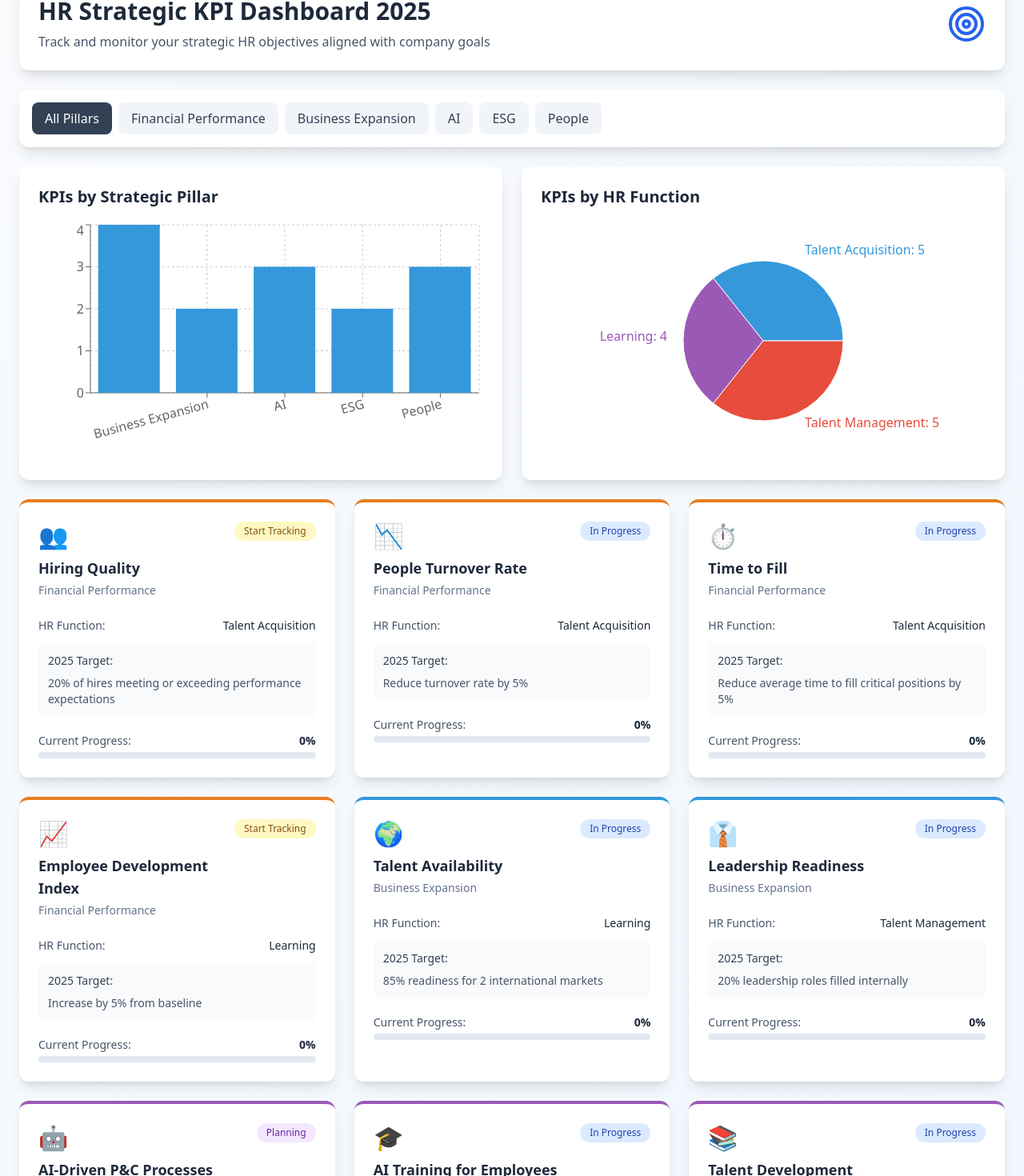
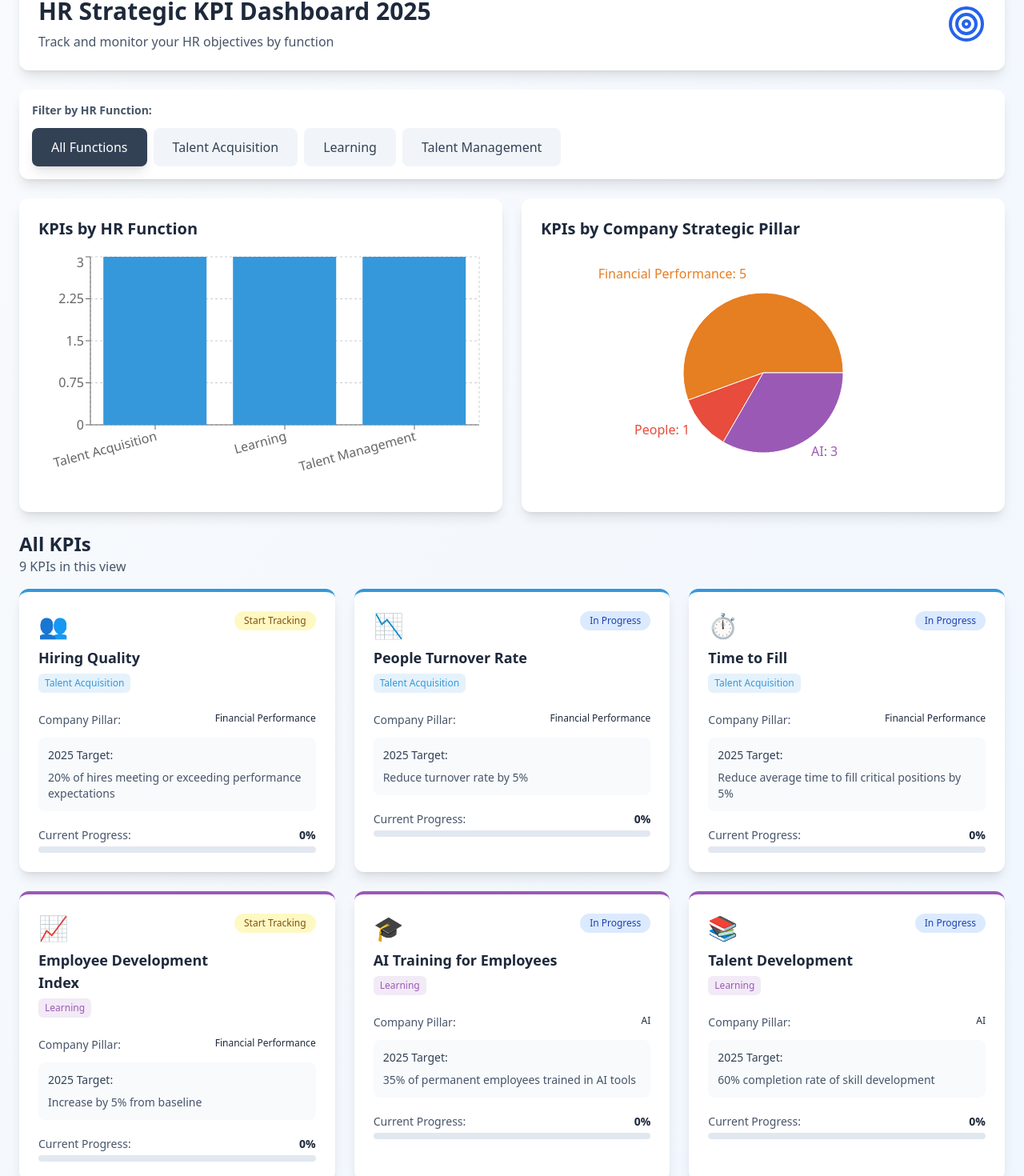
Before and after one commit to FahadHassan315/hr-kpi-dashboard, a React app in the folder hr-kpi-dashboard/: page / in a window 1280 px wide. Shown: the part 52-1522 px from the top of the page at 80% size. Built offline with nearby package versions, Linux system fonts and the light colour scheme; the HTML template or start-up script is replaced by a standard one.

Commit message:
Refactor HR KPI Dashboard for HR Functions

```diff
--- a/hr-kpi-dashboard/src/App.jsx
+++ b/hr-kpi-dashboard/src/App.jsx
@@ -3,13 +3,14 @@ import { BarChart, Bar, XAxis, YAxis, CartesianGrid, Tooltip, Legend, Responsive
 import { Target } from 'lucide-react';
 
 const HRKPIDashboard = () => {
-  const [selectedPillar, setSelectedPillar] = useState('all');
+  const [selectedFunction, setSelectedFunction] = useState('all');
 
   const kpiData = [
+    // Talent Acquisition
     {
+      hrFunction: 'Talent Acquisition',
+      kpi: 'Hiring Quality',
       companyPillar: 'Financial Performance',
-      hrPillar: 'Talent Acquisition',
-      kpi: 'Hiring Quality',
       target: '20% of hires meeting or exceeding performance expectations',
       currentValue: 0,
       targetValue: 20,
@@ -17,9 +18,9 @@ const HRKPIDashboard = () => {
       icon: '👥'
     },
     {
+      hrFunction: 'Talent Acquisition',
+      kpi: 'People Turnover Rate',
       companyPillar: 'Financial Performance',
-      hrPillar: 'Talent Acquisition',
-      kpi: 'People Turnover Rate',
       target: 'Reduce turnover rate by 5%',
       currentValue: 0,
       targetValue: -5,
@@ -27,19 +28,20 @@ const HRKPIDashboard = () => {
       icon: '📉'
     },
     {
+      hrFunction: 'Talent Acquisition',
+      kpi: 'Time to Fill',
       companyPillar: 'Financial Performance',
-      hrPillar: 'Talent Acquisition',
-      kpi: 'Time to Fill',
       target: 'Reduce average time to fill critical positions by 5%',
       currentValue: 0,
       targetValue: -5,
       status: 'In Progress',
       icon: '⏱️'
     },
+    // Learning
     {
+      hrFunction: 'Learning',
+      kpi: 'Employee Development Index',
       companyPillar: 'Financial Performance',
-      hrPillar: 'Learning',
-      kpi: 'Employee Development Index',
       target: 'Increase by 5% from baseline',
       currentValue: 0,
       targetValue: 5,
@@ -47,39 +49,9 @@ const HRKPIDashboard = () => {
       icon: '📈'
     },
     {
-      companyPillar: 'Business Expansion',
-      hrPillar: 'Learning',
-      kpi: 'Talent Availability',
-      target: '85% readiness for 2 international markets',
-      currentValue: 0,
-      targetValue: 85,
-      status: 'In Progress',
-      icon: '🌍'
-    },
-    {
-      companyPillar: 'Business Expansion',
-      hrPillar: 'Talent Management',
-      kpi: 'Leadership Readiness',
-      target: '20% leadership roles filled internally',
-      currentValue: 0,
-      targetValue: 20,
-      status: 'In Progress',
-      icon: '👔'
-    },
-    {
+      hrFunction: 'Learning',
+      kpi: 'AI Training for Employees',
       companyPillar: 'AI',
-      hrPillar: 'Talent Acquisition',
-      kpi: 'AI-Driven P&C Processes',
-      target: 'Implement AI in 25% of P&C processes',
-      currentValue: 0,
-      targetValue: 25,
-      status: 'Planning',
-      icon: '🤖'
-    },
-    {
-      companyPillar: 'AI',
-      hrPillar: 'Learning',
-      kpi: 'AI Training for Employees',
       target: '35% of permanent employees trained in AI tools',
       currentValue: 0,
       targetValue: 35,
@@ -87,39 +59,20 @@ const HRKPIDashboard = () => {
       icon: '🎓'
     },
     {
+      hrFunction: 'Learning',
+      kpi: 'Talent Development',
       companyPillar: 'AI',
-      hrPillar: 'Learning',
-      kpi: 'Talent Development',
       target: '60% completion rate of skill development',
       currentValue: 0,
       targetValue: 60,
       status: 'In Progress',
       icon: '📚'
     },
+    // Talent Management
     {
-      companyPillar: 'ESG',
-      hrPillar: 'Talent Management',
-      kpi: 'Diversity & Inclusion Index',
-      target: 'Average 10% workplace diversity',
-      currentValue: 0,
-      targetValue: 10,
-      status: 'In Progress',
-      icon: '🤝'
-    },
-    {
-      companyPillar: 'ESG',
-      hrPillar: 'Talent Acquisition',
-      kpi: 'ESG Compliance',
-      target: '30% compliance with ESG standards',
-      currentValue: 0,
-      targetValue: 30,
-      status: 'Planning',
-      icon: '♻️'
-    },
-    {
+      hrFunction: 'Talent Management',
+      kpi: 'Employee Engagement Score',
       companyPillar: 'People',
-      hrPillar: 'Talent Management',
-      kpi: 'Employee Engagement Score',
       target: 'Achieve at least 20% engagement',
       currentValue: 0,
       targetValue: 20,
@@ -127,57 +80,55 @@ const HRKPIDashboard = () => {
       icon: '💪'
     },
     {
-      companyPillar: 'People',
-      hrPillar: 'Talent Management',
-      kpi: 'Leadership Effectiveness',
-      target: '20% high satisfaction with leadership',
+      hrFunction: 'Talent Management',
+      kpi: 'Employee Development Index',
+      companyPillar: 'Financial Performance',
+      target: 'Increase by 5% from baseline',
       currentValue: 0,
-      targetValue: 20,
-      status: 'In Progress',
-      icon: '⭐'
+      targetValue: 5,
+      status: 'Start Tracking',
+      icon: '📊'
     },
     {
-      companyPillar: 'People',
-      hrPillar: 'Talent Management',
-      kpi: 'P&C Service Efficiency',
-      target: '45% satisfaction rate in HR service delivery',
+      hrFunction: 'Talent Management',
+      kpi: 'Talent Development',
+      companyPillar: 'AI',
+      target: '60% completion rate of skill development',
       currentValue: 0,
-      targetValue: 45,
+      targetValue: 60,
       status: 'In Progress',
       icon: '🎯'
     }
   ];
 
-  const pillarColors = {
-    'Financial Performance': '#E67E22',
-    'Business Expansion': '#3498DB',
-    'AI': '#9B59B6',
-    'ESG': '#27AE60',
-    'People': '#E74C3C'
+  const functionColors = {
+    'Talent Acquisition': '#3498DB',
+    'Learning': '#9B59B6',
+    'Talent Management': '#E74C3C'
   };
 
-  const filteredData = selectedPillar === 'all'
+  const filteredData = selectedFunction === 'all'
     ? kpiData
-    : kpiData.filter(item => item.companyPillar === selectedPillar);
+    : kpiData.filter(item => item.hrFunction === selectedFunction);
 
-  const pillarSummary = Object.keys(pillarColors).map(pillar => ({
-    name: pillar,
-    kpiCount: kpiData.filter(item => item.companyPillar === pillar).length,
+  const functionSummary = Object.keys(functionColors).map(func => ({
+    name: func,
+    kpiCount: kpiData.filter(item => item.hrFunction === func).length,
     avgTarget: Math.round(
       kpiData
-        .filter(item => item.companyPillar === pillar)
+        .filter(item => item.hrFunction === func)
         .reduce((acc, item) => acc + Math.abs(item.targetValue), 0) /
-      kpiData.filter(item => item.companyPillar === pillar).length
+      kpiData.filter(item => item.hrFunction === func).length
     )
   }));
 
-  const hrPillarData = [
-    { name: 'Talent Acquisition', value: kpiData.filter(k => k.hrPillar === 'Talent Acquisition').length },
-    { name: 'Learning', value: kpiData.filter(k => k.hrPillar === 'Learning').length },
-    { name: 'Talent Management', value: kpiData.filter(k => k.hrPillar === 'Talent Management').length }
+  const companyPillarData = [
+    { name: 'Financial Performance', value: kpiData.filter(k => k.companyPillar === 'Financial Performance').length },
+    { name: 'People', value: kpiData.filter(k => k.companyPillar === 'People').length },
+    { name: 'AI', value: kpiData.filter(k => k.companyPillar === 'AI').length }
   ];
 
-  const COLORS = ['#3498DB', '#9B59B6', '#E74C3C'];
+  const COLORS = ['#E67E22', '#E74C3C', '#9B59B6'];
 
   return (
     <div className="min-h-screen bg-gradient-to-br from-slate-50 to-blue-50 p-6">
@@ -190,38 +141,39 @@ const HRKPIDashboard = () => {
                 HR Strategic KPI Dashboard 2025
               </h1>
               <p className="text-slate-600">
-                Track and monitor your strategic HR objectives aligned with company goals
+                Track and monitor your HR objectives by function
               </p>
             </div>
             <Target className="w-12 h-12 text-blue-600" />
           </div>
         </div>
 
-        {/* Pillar Filter */}
+        {/* HR Function Filter */}
         <div className="bg-white rounded-xl shadow-lg p-4 mb-6">
+          <h3 className="text-sm font-semibold text-slate-600 mb-3">Filter by HR Function:</h3>
           <div className="flex flex-wrap gap-2">
             <button
-              onClick={() => setSelectedPillar('all')}
-              className={`px-4 py-2 rounded-lg font-medium transition-all ${
-                selectedPillar === 'all'
-                  ? 'bg-slate-700 text-white'
+              onClick={() => setSelectedFunction('all')}
+              className={`px-6 py-3 rounded-lg font-medium transition-all ${
+                selectedFunction === 'all'
+                  ? 'bg-slate-700 text-white shadow-lg'
                   : 'bg-slate-100 text-slate-700 hover:bg-slate-200'
               }`}
             >
-              All Pillars
+              All Functions
             </button>
-            {Object.keys(pillarColors).map(pillar => (
+            {Object.keys(functionColors).map(func => (
               <button
-                key={pillar}
-                onClick={() => setSelectedPillar(pillar)}
-                className={`px-4 py-2 rounded-lg font-medium transition-all ${
-                  selectedPillar === pillar
-                    ? 'text-white'
+                key={func}
+                onClick={() => setSelectedFunction(func)}
+                className={`px-6 py-3 rounded-lg font-medium transition-all ${
+                  selectedFunction === func
+                    ? 'text-white shadow-lg'
                     : 'bg-slate-100 text-slate-700 hover:bg-slate-200'
                 }`}
-                style={selectedPillar === pillar ? { backgroundColor: pillarColors[pillar] } : {}}
+                style={selectedFunction === func ? { backgroundColor: functionColors[func] } : {}}
               >
-                {pillar}
+                {func}
               </button>
             ))}
           </div>
@@ -230,9 +182,9 @@ const HRKPIDashboard = () => {
         {/* Summary Charts */}
         <div className="grid md:grid-cols-2 gap-6 mb-6">
           <div className="bg-white rounded-xl shadow-lg p-6">
-            <h2 className="text-xl font-bold text-slate-800 mb-4">KPIs by Strategic Pillar</h2>
+            <h2 className="text-xl font-bold text-slate-800 mb-4">KPIs by HR Function</h2>
             <ResponsiveContainer width="100%" height={300}>
-              <BarChart data={pillarSummary}>
+              <BarChart data={functionSummary}>
                 <CartesianGrid strokeDasharray="3 3" />
                 <XAxis dataKey="name" angle={-15} textAnchor="end" height={80} />
                 <YAxis />
@@ -243,11 +195,11 @@ const HRKPIDashboard = () => {
           </div>
 
           <div className="bg-white rounded-xl shadow-lg p-6">
-            <h2 className="text-xl font-bold text-slate-800 mb-4">KPIs by HR Function</h2>
+            <h2 className="text-xl font-bold text-slate-800 mb-4">KPIs by Company Strategic Pillar</h2>
             <ResponsiveContainer width="100%" height={300}>
               <PieChart>
                 <Pie
-                  data={hrPillarData}
+                  data={companyPillarData}
                   cx="50%"
                   cy="50%"
                   labelLine={false}
@@ -256,7 +208,7 @@ const HRKPIDashboard = () => {
                   fill="#8884d8"
                   dataKey="value"
                 >
-                  {hrPillarData.map((entry, index) => (
+                  {companyPillarData.map((entry, index) => (
                     <Cell key={`cell-${index}`} fill={COLORS[index % COLORS.length]} />
                   ))}
                 </Pie>
@@ -267,18 +219,30 @@ const HRKPIDashboard = () => {
         </div>
 
         {/* KPI Cards */}
+        <div className="mb-4">
+          <h2 className="text-2xl font-bold text-slate-800">
+            {selectedFunction === 'all' ? 'All KPIs' : `${selectedFunction} KPIs`}
+          </h2>
+          <p className="text-slate-600">
+            {filteredData.length} KPI{filteredData.length !== 1 ? 's' : ''} in this view
+          </p>
+        </div>
+
         <div className="grid md:grid-cols-2 lg:grid-cols-3 gap-6">
           {filteredData.map((kpi, index) => (
             <div
               key={index}
               className="bg-white rounded-xl shadow-lg p-6 hover:shadow-xl transition-shadow border-t-4"
-              style={{ borderTopColor: pillarColors[kpi.companyPillar] }}
+              style={{ borderTopColor: functionColors[kpi.hrFunction] }}
             >
               <div className="flex items-start justify-between mb-4">
                 <div className="flex-1">
                   <div className="text-3xl mb-2">{kpi.icon}</div>
                   <h3 className="font-bold text-slate-800 text-lg mb-1">{kpi.kpi}</h3>
-                  <p className="text-sm text-slate-500 mb-2">{kpi.companyPillar}</p>
+                  <div className="inline-block px-2 py-1 rounded-md text-xs font-medium mb-2"
+                       style={{ backgroundColor: functionColors[kpi.hrFunction] + '20', color: functionColors[kpi.hrFunction] }}>
+                    {kpi.hrFunction}
+                  </div>
                 </div>
                 <span
                   className={`px-3 py-1 rounded-full text-xs font-medium ${
@@ -296,8 +260,8 @@ const HRKPIDashboard = () => {
               <div className="space-y-3">
                 <div>
                   <div className="flex justify-between text-sm mb-1">
-                    <span className="text-slate-600">HR Function:</span>
-                    <span className="font-medium text-slate-800">{kpi.hrPillar}</span>
+                    <span className="text-slate-600">Company Pillar:</span>
+                    <span className="font-medium text-slate-800 text-xs">{kpi.companyPillar}</span>
                   </div>
                 </div>
 
@@ -316,7 +280,7 @@ const HRKPIDashboard = () => {
                       className="h-2 rounded-full transition-all"
                       style={{
                         width: `${Math.min((Math.abs(kpi.currentValue) / Math.abs(kpi.targetValue)) * 100, 100)}%`,
-                        backgroundColor: pillarColors[kpi.companyPillar]
+                        backgroundColor: functionColors[kpi.hrFunction]
                       }}
                     />
                   </div>
```
